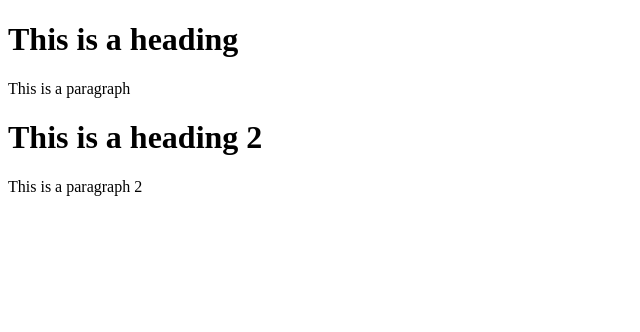
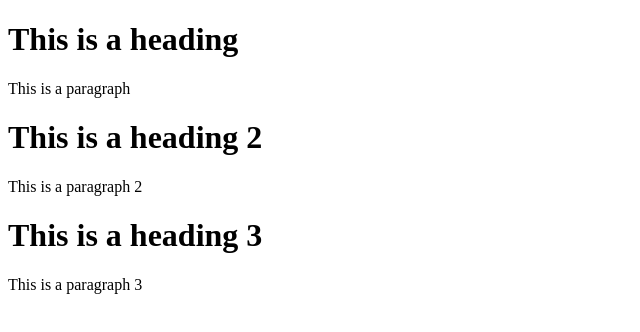
Before and after one commit to beni1/prj-A, a plain HTML site: page index.html in a window 1280 px wide. Shown: the whole page, without its empty margins (0-640 px from the left). Drawn offline with Linux system fonts and the light colour scheme.

Commit message:
New changes

```diff
--- a/index.html
+++ b/index.html
@@ -10,6 +10,9 @@
 <p>This is a paragraph</p>
 <h1>This is a heading 2</h1>
 <p>This is a paragraph 2</p>
+<h1>This is a heading 3</h1>
+<p>This is a paragraph 3</p>
+
 
 </body>
 </head>
```
